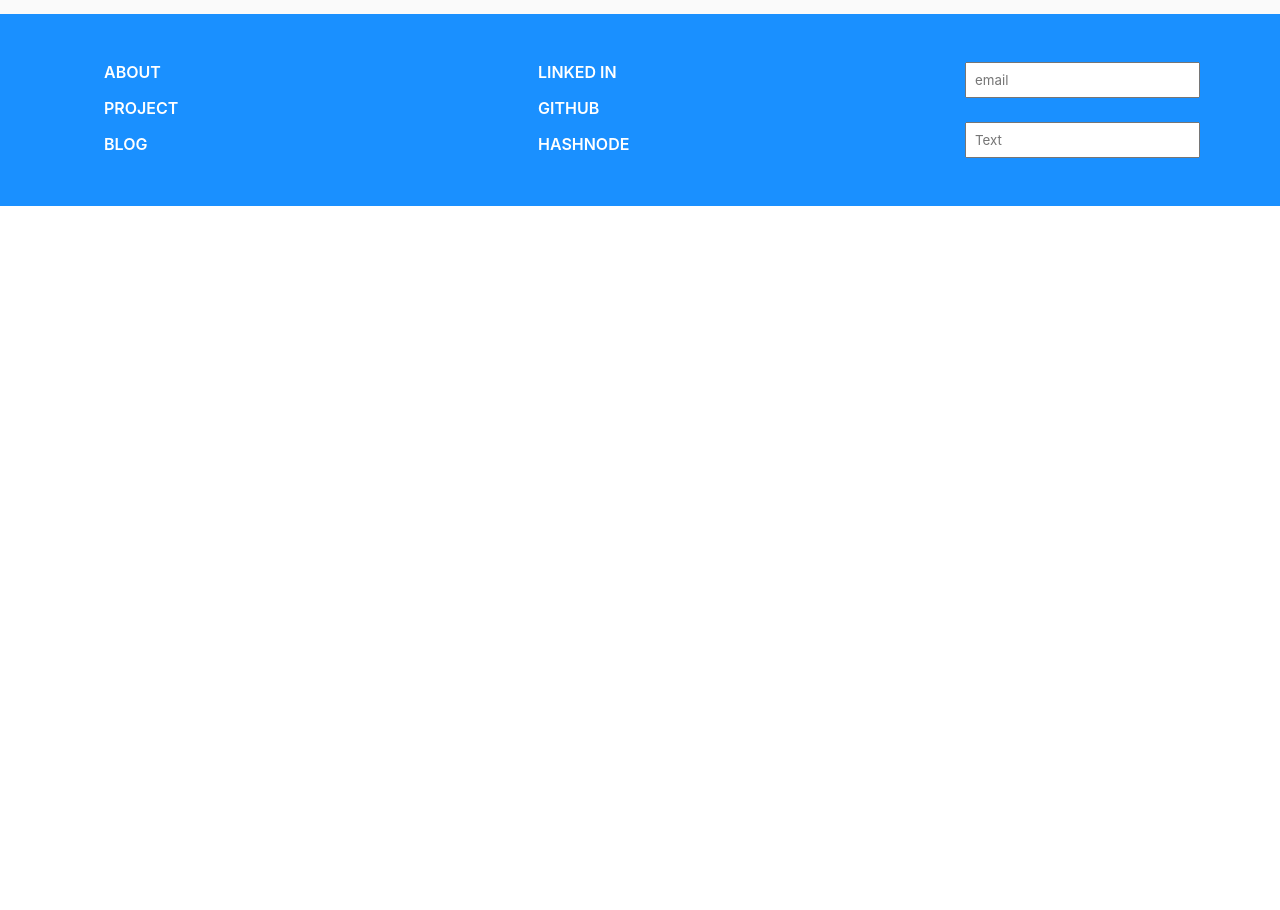
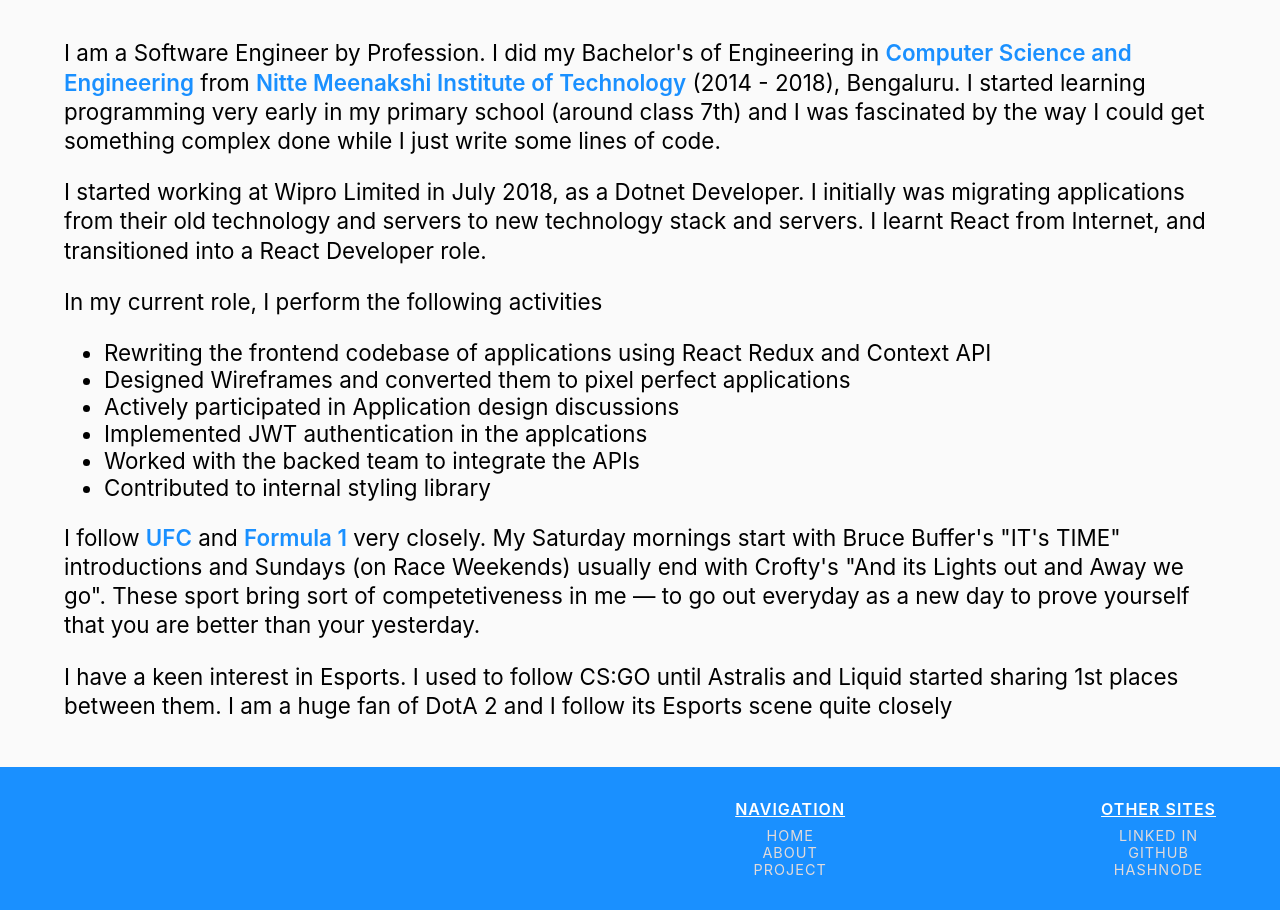
Before and after one commit to ttahm3d/tahirahmedt.com, a Next.js app: page /about in a window 1280 px wide. Shown: the part 151-1061 px from the top of the page. Before the commit the page ends 800 px from the top, so only its background shows below. Built offline with nearby package versions, Linux system fonts and the light colour scheme.

Commit message:
feat: added about page

```diff
--- a/components/Footer.tsx
+++ b/components/Footer.tsx
@@ -1,26 +1,41 @@
 import styles from "../styles/Footer.module.scss";
+import Link from "next/link";
 
 export const Footer = () => {
   return (
     <footer className={styles.footer_container}>
       <div className={styles.footer_wrapper}>
         <div>
+          <p>Navigation</p>
           <ul className={styles.footer_lists}>
-            <li>About</li>
-            <li>Project</li>
-            <li>Blog</li>
+            <li>
+              <Link href="/">Home</Link>
+            </li>
+            <li>
+              <Link href="/about">About</Link>
+            </li>
+            <li>
+              <Link href="/projects">Project</Link>
+            </li>
           </ul>
         </div>
         <div>
+          <p>Other sites</p>
           <ul className={styles.footer_lists}>
-            <li>Linked In</li>
-            <li>GitHub</li>
-            <li>Hashnode</li>
+            <li>
+              <a href="https://www.linkedin.com/in/tahirahmedt" target="_blank">
+                Linked In
+              </a>
+            </li>
+            <li>
+              <a href="https://github.com/ttahm3d" target="_blank">
+                GitHub
+              </a>
+            </li>
+            <li>
+              <a href="https://tahirahmedt.hashnode.dev/">Hashnode</a>
+            </li>
           </ul>
-        </div>
-        <div className={styles.email_boxes}>
-          <input type="text" placeholder="email" />
-          <input type="text" placeholder="Text" />
         </div>
       </div>
     </footer>
--- a/pages/about.tsx
+++ b/pages/about.tsx
@@ -1,7 +1,52 @@
+import styles from "../styles/About.module.scss";
+
 const About = () => {
   return (
     <div className="main-container">
-      <h1>/about</h1>
+      <div className={styles.container}>
+        <h1>/about</h1>
+        <p>
+          I am a Software Engineer by Profession. I did my Bachelor's of
+          Engineering in <span>Computer Science and Engineering</span> from{" "}
+          <span>Nitte Meenakshi Institute of Technology</span> (2014 - 2018),
+          Bengaluru. I started learning programming very early in my primary
+          school (around class 7th) and I was fascinated by the way I could get
+          something complex done while I just write some lines of code.
+        </p>
+        <p>
+          I started working at Wipro Limited in July 2018, as a Dotnet
+          Developer. I initially was migrating applications from their old
+          technology and servers to new technology stack and servers. I learnt
+          React from Internet, and transitioned into a React Developer role.
+        </p>
+        <p>In my current role, I perform the following activities</p>
+        <ul>
+          <li>
+            Rewriting the frontend codebase of applications using React Redux
+            and Context API
+          </li>
+          <li>
+            Designed Wireframes and converted them to pixel perfect applications
+          </li>
+          <li>Actively participated in Application design discussions</li>
+          <li>Implemented JWT authentication in the applcations</li>
+          <li>Worked with the backed team to integrate the APIs</li>
+          <li>Contributed to internal styling library</li>
+        </ul>
+        <p>
+          I follow <span>UFC</span> and <span>Formula 1</span> very closely. My
+          Saturday mornings start with Bruce Buffer's "IT's TIME" introductions
+          and Sundays (on Race Weekends) usually end with Crofty's "And its
+          Lights out and Away we go". These sport bring sort of competetiveness
+          in me &mdash; to go out everyday as a new day to prove yourself that
+          you are better than your yesterday.
+        </p>
+        <p>
+          I have a keen interest in Esports. I used to follow CS:GO until
+          Astralis and Liquid started sharing 1st places between them. I am a
+          huge fan of DotA 2 and I follow its Esports scene quite closely
+        </p>
+      </div>
     </div>
   );
 };
--- /dev/null
+++ b/styles/About.module.scss
@@ -0,0 +1,25 @@
+@import "./variables.scss";
+
+.container {
+  width: 90%;
+  margin: 0 auto;
+
+  h1 {
+    text-align: center;
+    font-size: 3.2rem;
+  }
+
+  p {
+    font-size: 1.4rem;
+    line-height: 1.3;
+  }
+
+  span {
+    color: $primaryColor;
+    font-weight: 600;
+  }
+
+  li {
+    font-size: 1.4rem;
+  }
+}
--- a/styles/Footer.module.scss
+++ b/styles/Footer.module.scss
@@ -8,24 +8,39 @@
 
 .footer_wrapper {
   display: flex;
-  justify-content: space-between;
+  justify-content: flex-end;
   flex-direction: column;
+  letter-spacing: 1px;
+  align-items: center;
   width: 90%;
   margin: 0 auto;
+  gap: 4rem;
+
+  p {
+    margin: 0 0 0.5rem;
+    font-weight: 600;
+    text-transform: uppercase;
+    text-decoration: underline;
+  }
 }
 
 .footer_lists {
   display: flex;
+  color: $greyMedium;
   flex-direction: column;
+  align-items: center;
+  margin: 0;
+  font-size: 1.4rem;
   list-style: none;
-  gap: 1rem;
+  padding: 0;
 
   li {
+    letter-spacing: 1px;
     text-transform: uppercase;
-    font-weight: 600;
+    font-size: 0.9rem;
 
     &:hover {
-      color: $primaryColorAccentOne;
+      color: #fff;
     }
   }
 }
@@ -45,5 +60,7 @@
 @media screen and (min-width: 50em) {
   .footer_wrapper {
     flex-direction: row;
+    align-items: flex-start;
+    gap: 20vw;
   }
 }
--- a/styles/_variables.scss
+++ b/styles/_variables.scss
@@ -1,7 +1,6 @@
 $dark: hsl(0, 0%, 7%);
 $darkShadeLighter: hsl(0, 0%, 20%);
 $primaryColor: hsl(209, 100%, 55%);
-$primaryColorAccentOne: hsl(212, 74%, 95%);
 $greyishBlue: hsl(0, 0%, 98%);
-$greyMedium: hsl(0, 0%, 76%);
+$greyMedium: hsl(0, 11%, 87%);
 $greyDark: hsl(0, 0%, 65%);
```
Also changed, not shown: components/TechStack.tsx (+1 -14 lines).
